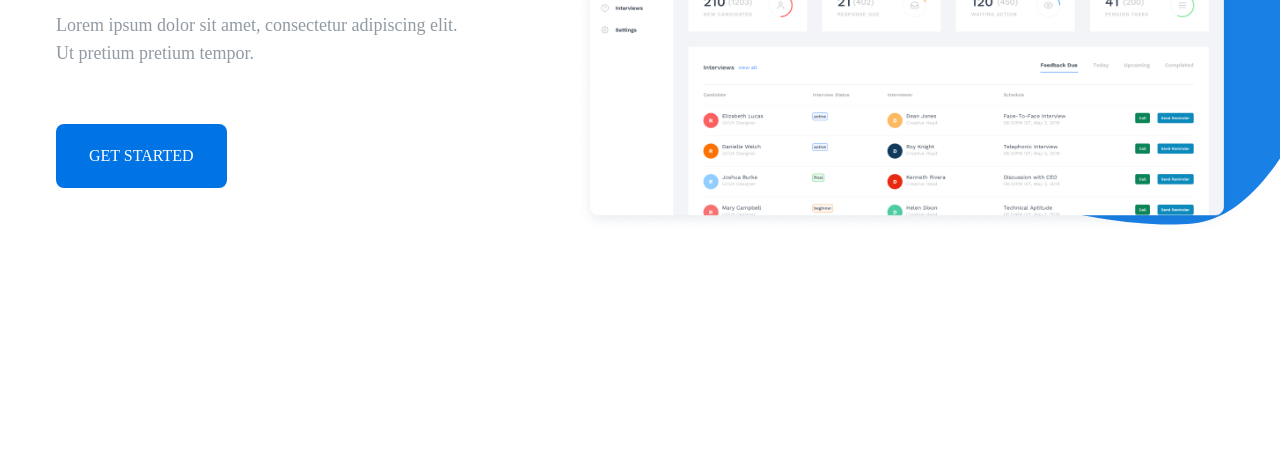
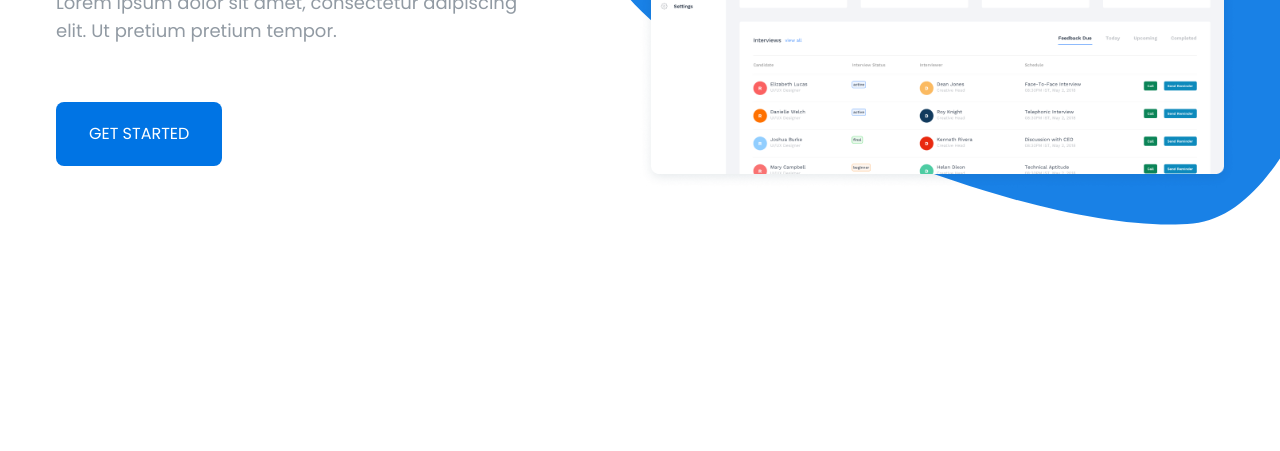
Before and after one commit to zlydenko/saasify-landing, a plain HTML site: page index.html in a window 1280 px wide. Shown: the part 461-912 px from the top of the page. Drawn offline with nearby package versions, Linux system fonts and the light colour scheme.

Commit message:
add Poppins font

```diff
--- a/index.html
+++ b/index.html
@@ -5,6 +5,7 @@
   <meta charset="UTF-8">
   <meta name="viewport" content="width=device-width, initial-scale=1.0">
   <meta http-equiv="X-UA-Compatible" content="ie=edge">
+  <link href="https://fonts.googleapis.com/css?family=Poppins" rel="stylesheet">
   <link rel="stylesheet" href="https://cdnjs.cloudflare.com/ajax/libs/normalize/8.0.0/normalize.min.css">
   <link rel="stylesheet" href="https://unpkg.com/flexboxgrid2@7.1.0/flexboxgrid2.css">
   <link rel="stylesheet" href="./main.css">
--- a/main.css
+++ b/main.css
@@ -6,6 +6,10 @@ html {
 *::after,
 *::before {
   box-sizing: inherit;
+}
+
+body {
+  font-family: "Poppins", sans-serif;
 }
 
 header {
```
